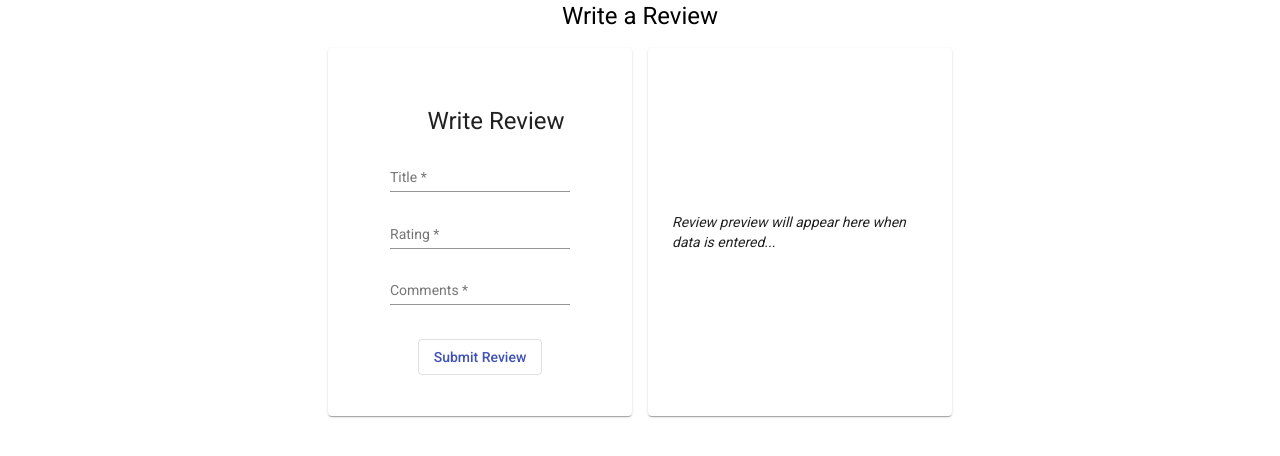
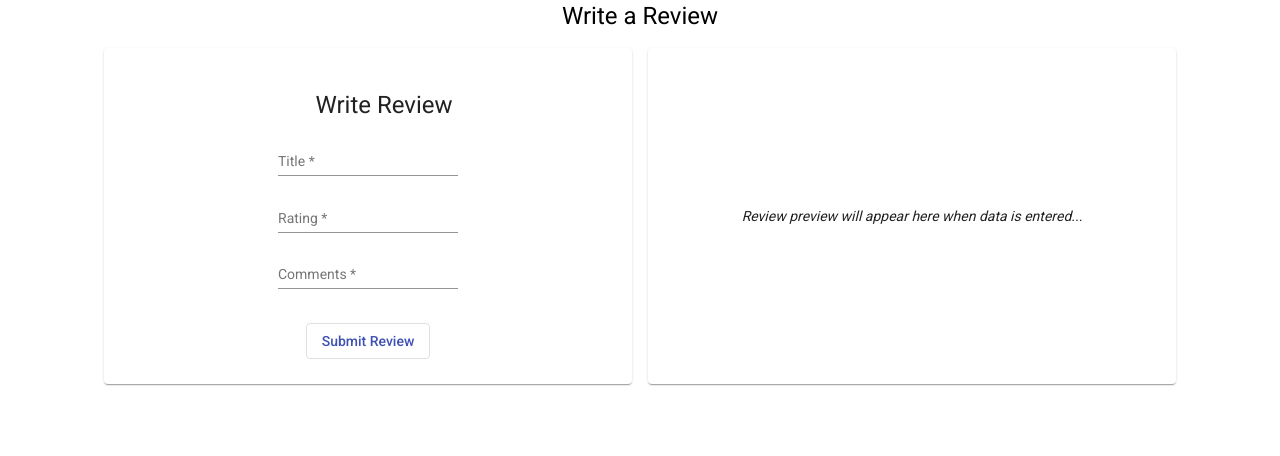
Before and after one commit to MrKevinJLoftus/learning-angular, an Angular app: page / in a window 1280 px wide. Shown: the top 456 px of the page. Built offline with nearby package versions, Linux system fonts and the light colour scheme.

Commit message:
Update styles.scss

```diff
--- a/src/styles.scss
+++ b/src/styles.scss
@@ -5,9 +5,9 @@ body { margin: 0; font-family: Roboto, "Helvetica Neue", sans-serif; }
 
 .review-card {
   mat-card {
-    width: 20vw;
+    width: 40vw;
     height: 40vh;
-    padding: 1.5rem;
+    padding: 0.5rem;
     margin: 0 0.5rem;
     display: flex;
     flex-direction: column;
```
